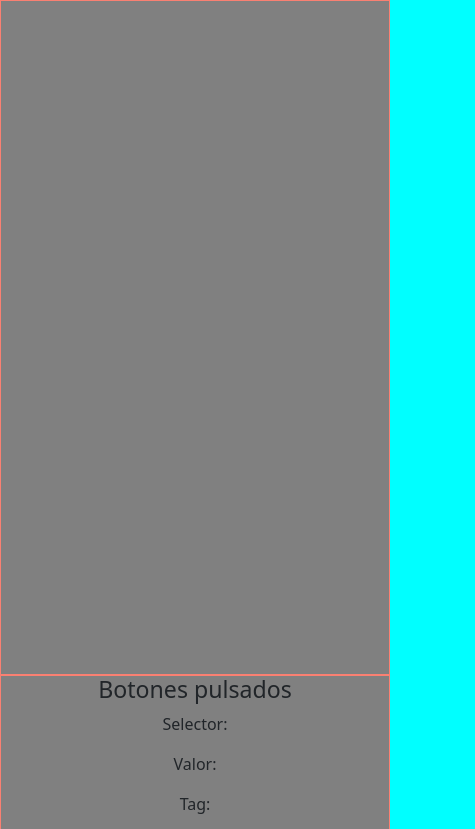
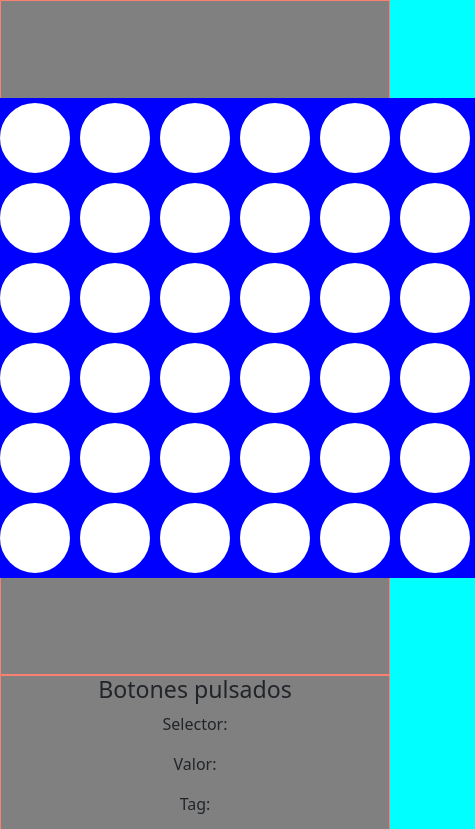
Before and after one commit to sergiobni/sjg-conecta4, a plain HTML site: page index.html in a window 390 px wide. Shown: the top 829 px of the page, 475 px wide, since content can reach past the window. Drawn offline with nearby package versions, Linux system fonts and the light colour scheme.

Commit message:
revisar responsive

```diff
--- a/css/style.css
+++ b/css/style.css
@@ -4,17 +4,34 @@ body {
 }
 
 .container {
-  background-color: grey;
+  background-color: violet;
   height: 100vh;
+  width: 100%;
 }
 
 .row {
-  background-color: orange;
   height: 100vh;
 }
 
 .colBox {
   background-color: grey;
   height: 80vh;
+  width: 100%;
   border: 1px solid salmon;
 }
+
+.grid {
+  display: grid;
+  grid-template-columns: repeat(7, 5em);
+  grid-template-rows: repeat(6, 5em);
+  margin: 0 auto;
+  justify-content: center;
+  background-color: blue;
+  width: auto;
+}
+
+.casilla {
+  border: 5px solid blue;
+  border-radius: 50%;
+  background-color: white;
+}
--- a/index.html
+++ b/index.html
@@ -22,12 +22,57 @@
     <link rel="stylesheet" href="./css/style.css" />
   </head>
   <body>
-    <div class="container">
+    <div class="container-fluid">
       <div class="row align-items-center">
         <div
-          class="col-12 col-md colBox d-flex justify-content-center d-flex align-items-center"
-        ></div>
-        <div class="col-12 col-md-3 colBox text-center">
+          class="col colBox d-flex justify-content-center align-items-center"
+        >
+          <div class="grid">
+            <div class="casilla" id="1" onclick="pintar('1')"></div>
+            <div class="casilla" id="2" onclick="pintar('2')"></div>
+            <div class="casilla" id="3" onclick="pintar('3')"></div>
+            <div class="casilla" id="4" onclick="pintar('4')"></div>
+            <div class="casilla" id="5" onclick="pintar('5')"></div>
+            <div class="casilla" id="6" onclick="pintar('6')"></div>
+            <div class="casilla" id="7" onclick="pintar('7')"></div>
+            <div class="casilla" id="8" onclick="pintar('8')"></div>
+            <div class="casilla" id="9" onclick="pintar('9')"></div>
+            <div class="casilla" id="10" onclick="pintar('10')"></div>
+            <div class="casilla" id="11" onclick="pintar('11')"></div>
+            <div class="casilla" id="12" onclick="pintar('12')"></div>
+            <div class="casilla" id="13" onclick="pintar('13')"></div>
+            <div class="casilla" id="14" onclick="pintar('14')"></div>
+            <div class="casilla" id="15" onclick="pintar('15')"></div>
+            <div class="casilla" id="16" onclick="pintar('16')"></div>
+            <div class="casilla" id="17" onclick="pintar('17')"></div>
+            <div class="casilla" id="18" onclick="pintar('18')"></div>
+            <div class="casilla" id="19" onclick="pintar('19')"></div>
+            <div class="casilla" id="20" onclick="pintar('20')"></div>
+            <div class="casilla" id="21" onclick="pintar('21')"></div>
+            <div class="casilla" id="22" onclick="pintar('22')"></div>
+            <div class="casilla" id="23" onclick="pintar('23')"></div>
+            <div class="casilla" id="24" onclick="pintar('24')"></div>
+            <div class="casilla" id="25" onclick="pintar('25')"></div>
+            <div class="casilla" id="26" onclick="pintar('26')"></div>
+            <div class="casilla" id="27" onclick="pintar('27')"></div>
+            <div class="casilla" id="28" onclick="pintar('28')"></div>
+            <div class="casilla" id="29" onclick="pintar('29')"></div>
+            <div class="casilla" id="30" onclick="pintar('30')"></div>
+            <div class="casilla" id="31" onclick="pintar('31')"></div>
+            <div class="casilla" id="32" onclick="pintar('32')"></div>
+            <div class="casilla" id="33" onclick="pintar('33')"></div>
+            <div class="casilla" id="34" onclick="pintar('34')"></div>
+            <div class="casilla" id="35" onclick="pintar('35')"></div>
+            <div class="casilla" id="36" onclick="pintar('36')"></div>
+            <div class="casilla" id="37" onclick="pintar('37')"></div>
+            <div class="casilla" id="38" onclick="pintar('38')"></div>
+            <div class="casilla" id="39" onclick="pintar('39')"></div>
+            <div class="casilla" id="40" onclick="pintar('40')"></div>
+            <div class="casilla" id="41" onclick="pintar('41')"></div>
+            <div class="casilla" id="42" onclick="pintar('42')"></div>
+          </div>
+        </div>
+        <div class="col colBox text-center justify-content-center">
           <h3>Botones pulsados</h3>
           <p>Selector:</p>
           <p id="selector"></p>
--- a/js/main.js
+++ b/js/main.js
@@ -0,0 +1,7 @@
+const tag = document.getElementById('tag');
+
+function pintar(num) {
+  const numCasilla = document.getElementById(num);
+  numCasilla.style.backgroundColor = 'red';
+  tag.innerHTML = num;
+}
```
